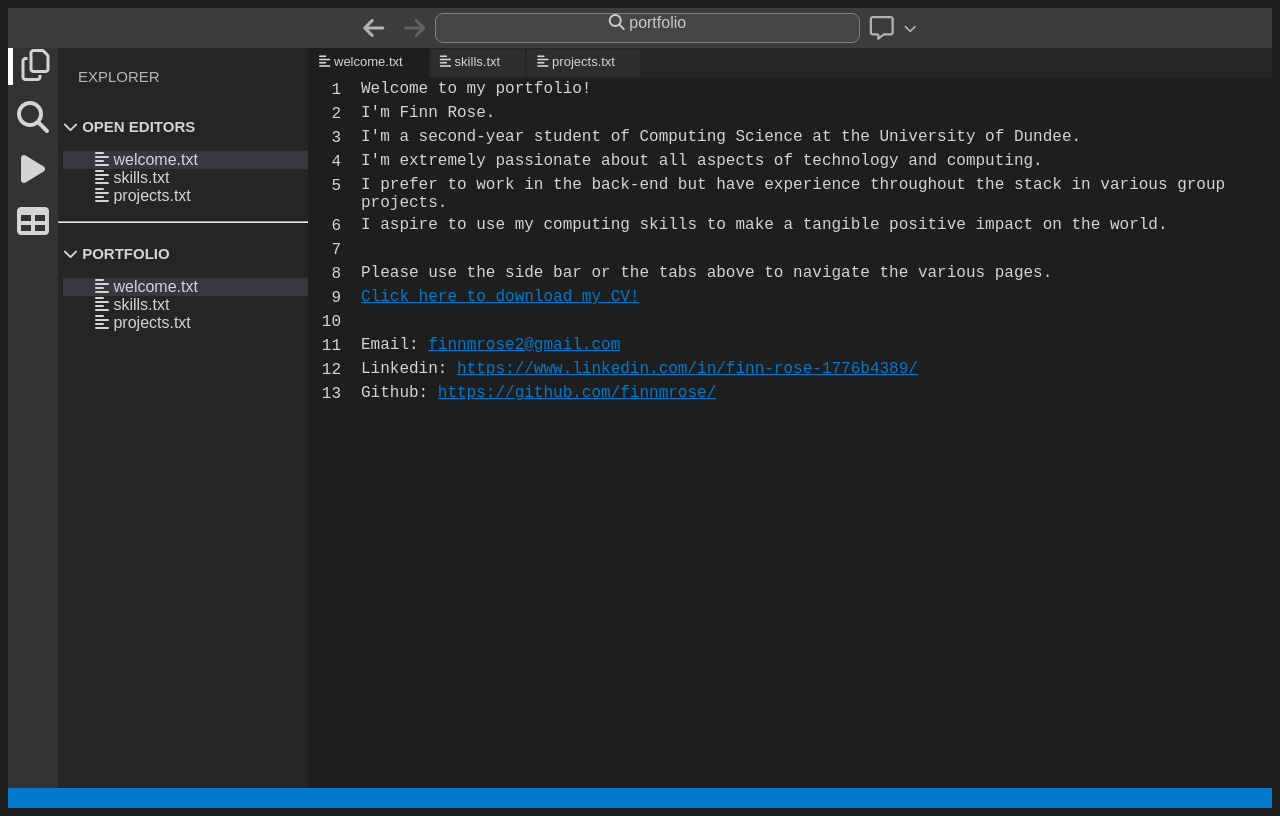
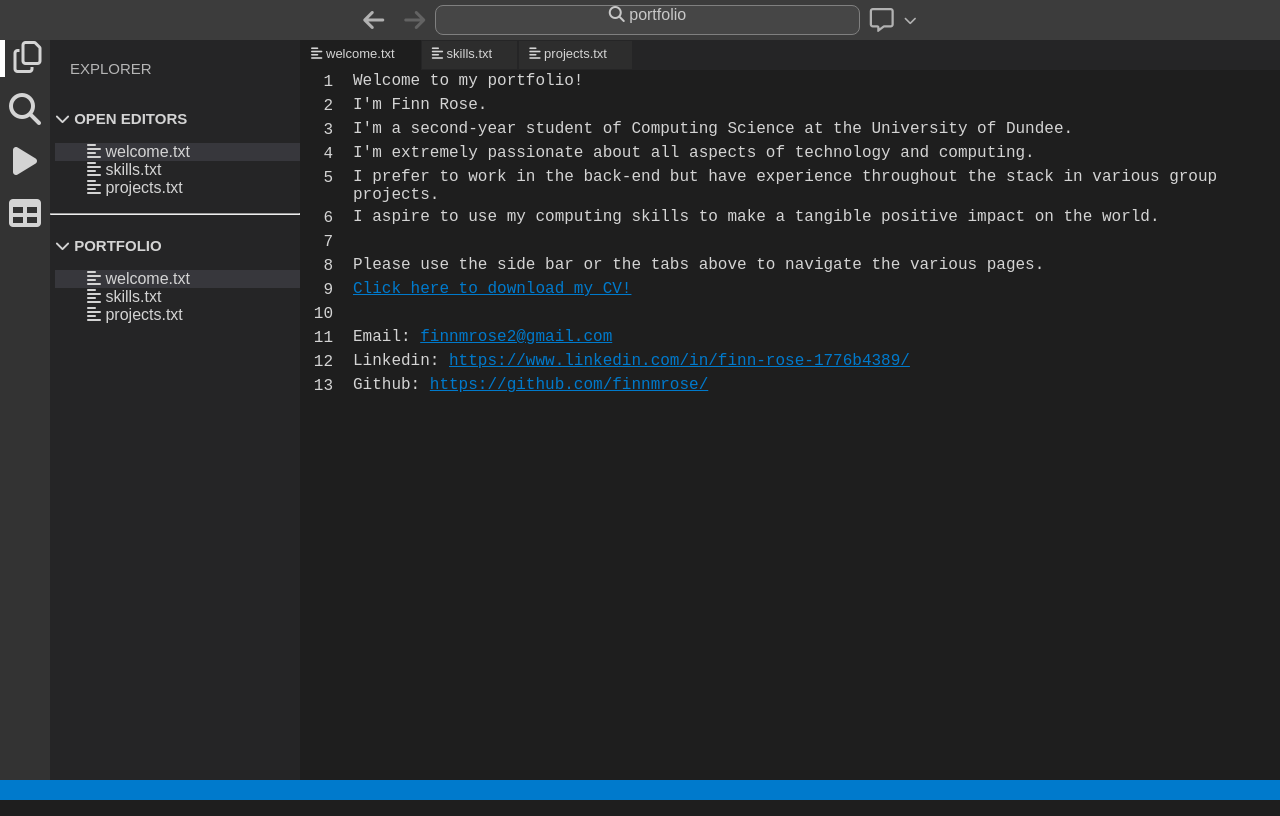
Before and after one commit to finnmrose/portfolio, a plain HTML site: page index.html in a window 1280 px wide. Drawn offline with Linux system fonts and the light colour scheme.

Commit message:
fixed broken margin

```diff
--- a/index.html
+++ b/index.html
@@ -4,7 +4,7 @@
         <script src="https://kit.fontawesome.com/985b231313.js" crossorigin="anonymous"></script>
         <link rel="stylesheet" href="styles.css">
     </head>
-    <body style="display: flex; flex-direction: column; justify-content: space-between; height: 100vh;">
+    <body style="display: flex; flex-direction: column; justify-content: space-between; height: 100vh; margin: 0px;">
         <div id="header">
             <div>
                 <i class="fa-solid fa-arrow-left"></i>
```
